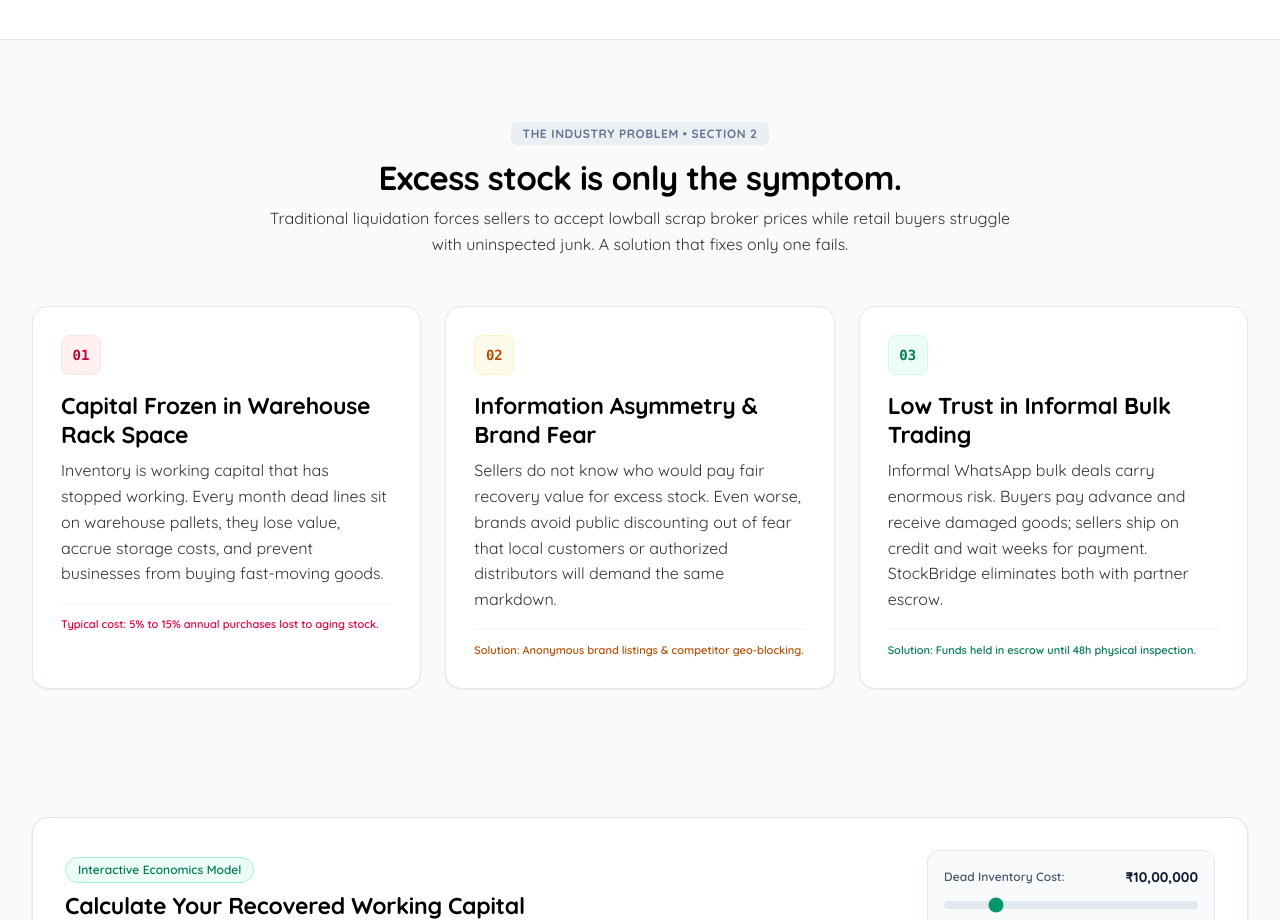
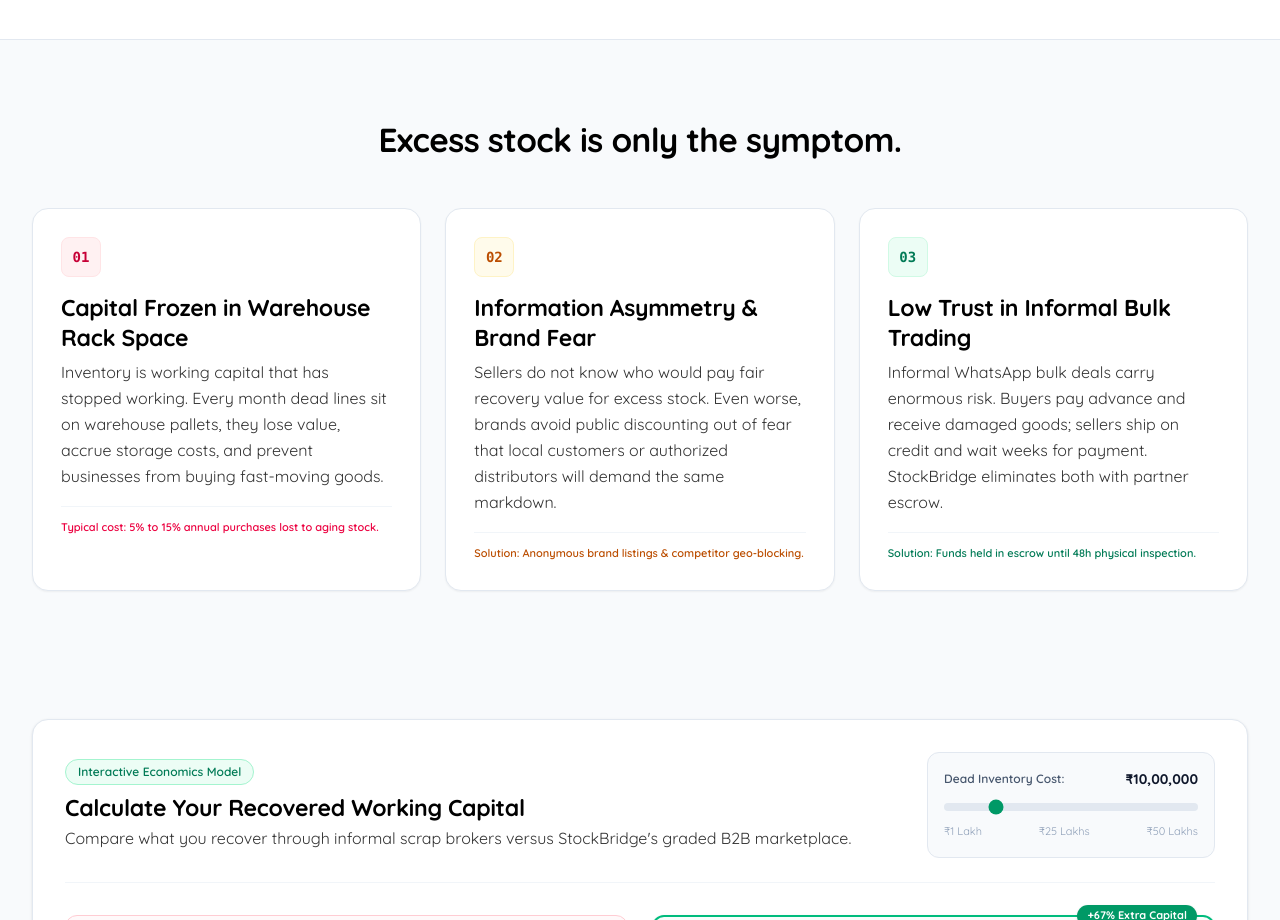
Before and after one commit to Rudra3p/StockBridgeFront, a Next.js app: page / in a window 1280 px wide. Shown: the part 980-1900 px from the top of the page. Built offline with nearby package versions, Linux system fonts and the light colour scheme; no server answers.

Commit message:
style(landing): remove section 2 badge and description paragraph

```diff
--- a/src/app/page.tsx
+++ b/src/app/page.tsx
@@ -24,17 +24,10 @@ export default function HomePage() {
       {/* ======================================================== */}
       <section className="w-full py-16 sm:py-20 px-4 sm:px-6 lg:px-8 max-w-7xl mx-auto">
         <div className="text-center max-w-3xl mx-auto mb-12">
-          <span className="text-xs font-bold uppercase tracking-wider text-slate-500 bg-slate-200/60 px-3 py-1 rounded-md font-quicksand">
-            The Industry Problem • Section 2
-          </span>
           {/* Subheading (H2: 42px desktop / 28px mobile) */}
-          <h2 className="type-sub text-slate-900 mt-3 font-quicksand">
+          <h2 className="type-sub text-slate-900 font-quicksand font-bold">
             Excess stock is only the symptom.
           </h2>
-          {/* Paragraph (P: 16px / line-height: 1.618) */}
-          <p className="type-body text-slate-600 mt-2 font-quicksand">
-            Traditional liquidation forces sellers to accept lowball scrap broker prices while retail buyers struggle with uninspected junk. A solution that fixes only one fails.
-          </p>
         </div>
 
         <div className="grid grid-cols-1 md:grid-cols-3 gap-6">
```
